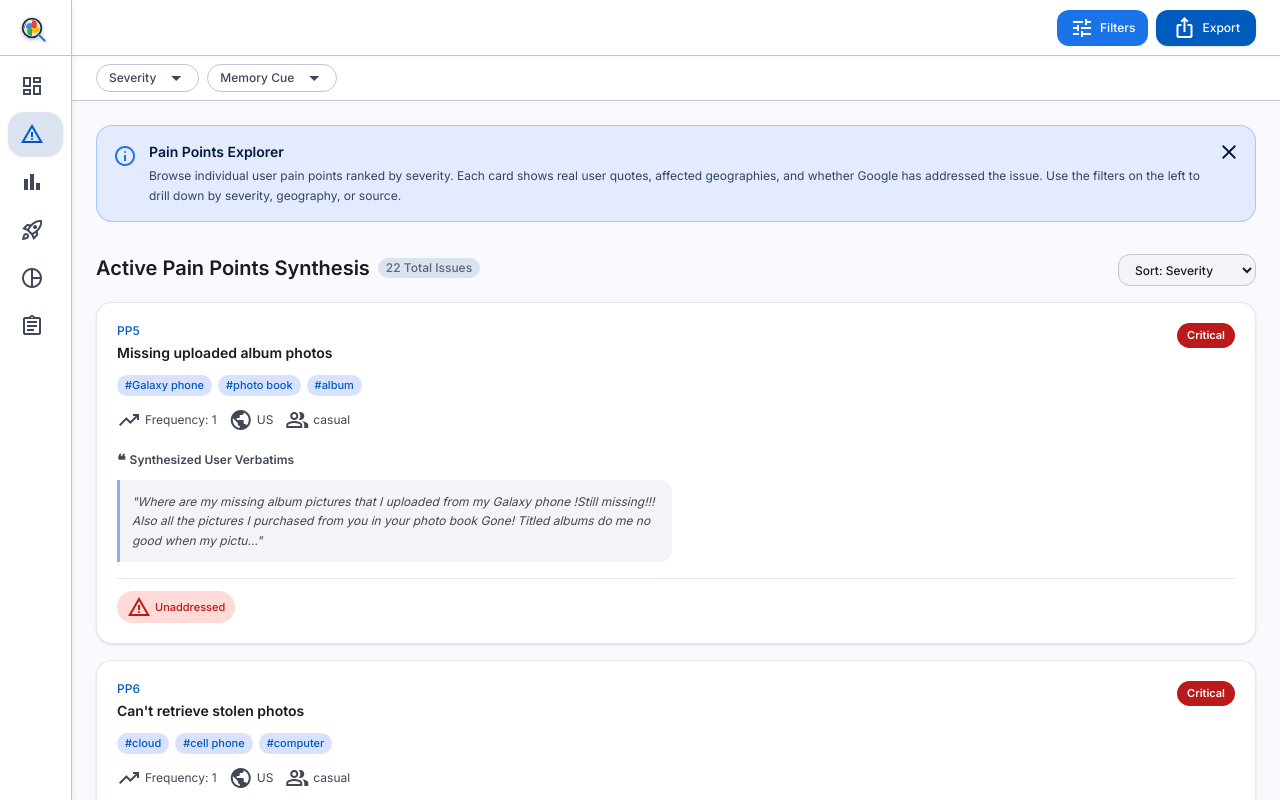
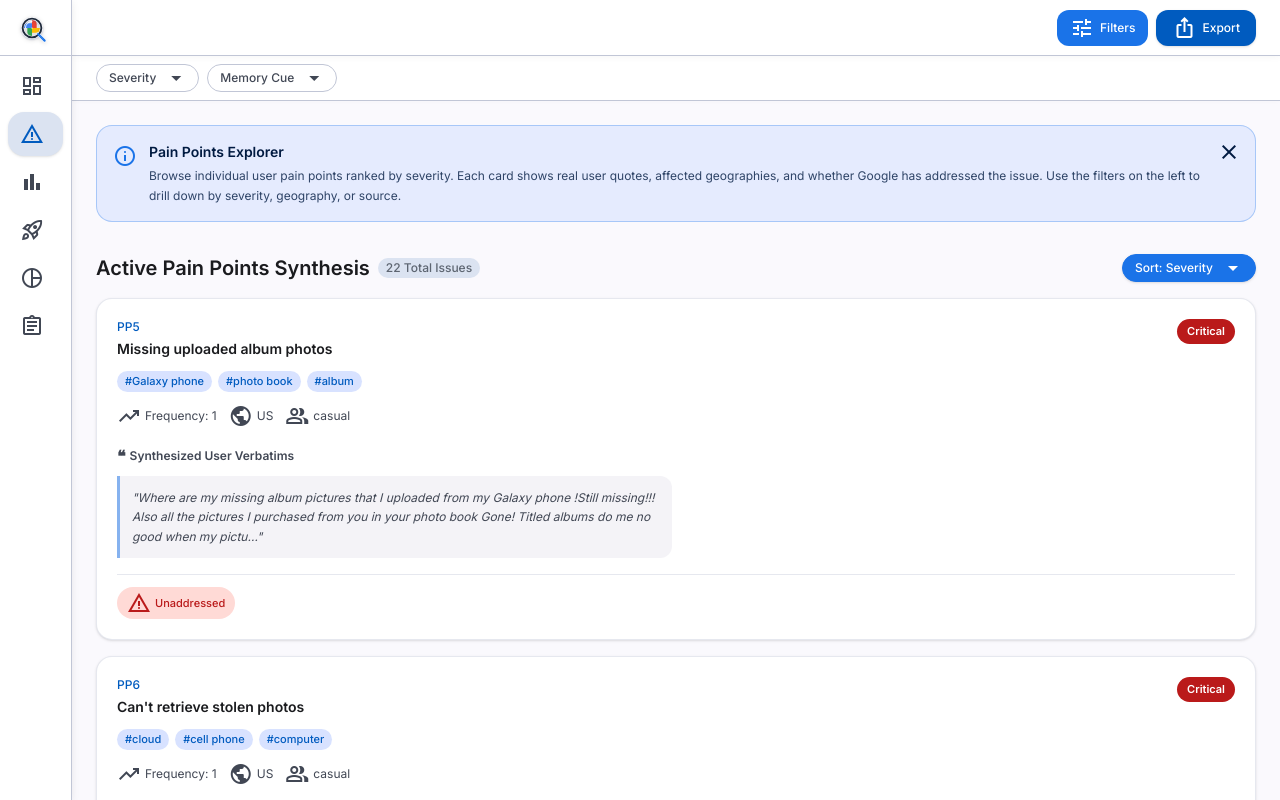
Before and after one commit to Pankaj-Shrivastava/GooglePhotos-DiscoveryEngine, a React (Vite) app in the folder dashboard/: page /pain-points in a window 1280 px wide. Shown: the top 800 px of the page. Built offline with nearby package versions, Linux system fonts and the light colour scheme.

Commit message:
style: replace sort dropdown on pain points page with CustomDropdown component

```diff
--- a/dashboard/src/components/CustomDropdown.jsx
+++ b/dashboard/src/components/CustomDropdown.jsx
@@ -1,6 +1,6 @@
 import { useState, useRef, useEffect } from 'react';
 
-export default function CustomDropdown({ value, onChange, options, defaultLabel }) {
+export default function CustomDropdown({ value, onChange, options, defaultLabel, hideClear }) {
   const [isOpen, setIsOpen] = useState(false);
   const dropdownRef = useRef(null);
 
@@ -54,6 +54,8 @@ export default function CustomDropdown({ value, onChange, options, defaultLabel
         <div className="absolute top-full mt-1.5 left-0 min-w-[180px] max-w-[280px] bg-surface-container-lowest border border-outline-variant rounded-xl shadow-[0_4px_20px_rgba(0,0,0,0.08)] overflow-hidden z-50 animate-in fade-in slide-in-from-top-2 duration-200">
           <div className="max-h-[300px] overflow-y-auto py-1.5 custom-scrollbar">
             {/* Default clear option */}
+            {!hideClear && (
+              <>
                 <button
                   className={`w-full text-left px-4 py-2 text-xs transition-colors flex items-center justify-between ${
                     !value ? 'bg-primary/5 text-primary font-semibold' : 'text-on-surface hover:bg-surface-container-low'
@@ -66,8 +68,9 @@ export default function CustomDropdown({ value, onChange, options, defaultLabel
                   <span>{defaultLabel}</span>
                   {!value && <span className="material-symbols-outlined text-[14px]">check</span>}
                 </button>
-
                 {options.length > 0 && <div className="h-px bg-outline-variant/30 my-1 mx-2" />}
+              </>
+            )}
 
             {options.map((opt) => {
               const val = typeof opt === 'object' ? opt.value : opt;
--- a/dashboard/src/pages/PainPointsPage.jsx
+++ b/dashboard/src/pages/PainPointsPage.jsx
@@ -2,6 +2,7 @@ import { useState } from 'react';
 import { useDataContext } from '../context/DataContext';
 import { useFilterContext } from '../context/FilterContext';
 import PageGuide from '../components/PageGuide';
+import CustomDropdown from '../components/CustomDropdown';
 
 const SEVERITY_STYLES = {
   critical: 'bg-error text-on-error',
@@ -50,14 +51,17 @@ export default function PainPointsPage() {
             </button>
           )}
         </div>
-        <select
-          value={sortBy}
-          onChange={(e) => setSortBy(e.target.value)}
-          className="h-8 px-3 rounded-lg text-xs font-medium bg-surface-container-low border border-outline-variant text-on-surface cursor-pointer"
-        >
-          <option value="severity">Sort: Severity</option>
-          <option value="frequency">Sort: Frequency</option>
-        </select>
+        <div className="w-[160px] shrink-0 flex justify-end">
+          <CustomDropdown
+            value={sortBy}
+            onChange={(val) => setSortBy(val)}
+            options={[
+              { value: 'severity', label: 'Sort: Severity' },
+              { value: 'frequency', label: 'Sort: Frequency' }
+            ]}
+            hideClear={true}
+          />
+        </div>
       </div>
 
       <div className="flex flex-col gap-4">
```
Lines whose indentation alone changed are shown as unchanged.
